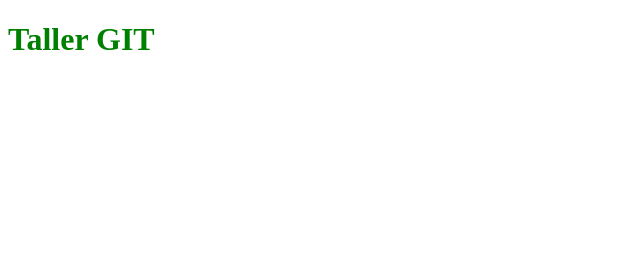
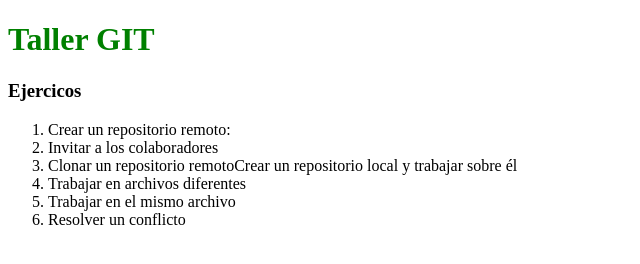
Before and after one commit to facundoaorsi/Taller-GIT, a plain HTML site: page index.html in a window 1280 px wide. Shown: the whole page, without its empty margins (0-640 px from the left). Drawn offline with Linux system fonts and the light colour scheme.

Commit message:
Listado de ejercicios

```diff
--- a/index.html
+++ b/index.html
@@ -1,15 +1,29 @@
 <!DOCTYPE html>
 <html lang="en">
-<head>
-    <meta charset="UTF-8">
-    <meta http-equiv="X-UA-Compatible" content="IE=edge">
-    <meta name="viewport" content="width=device-width, initial-scale=1.0">
+  <head>
+    <meta charset="UTF-8" />
+    <meta http-equiv="X-UA-Compatible" content="IE=edge" />
+    <meta name="viewport" content="width=device-width, initial-scale=1.0" />
     <title>Document</title>
-    <link rel="stylesheet" href="style.css">
-</head>
-<body>
+    <link rel="stylesheet" href="style.css" />
+  </head>
+  <body>
     <h1>Taller GIT</h1>
 
+    <h3>Ejercicos</h3>
+
+    <ol>
+      <li>Crear un repositorio remoto:</li>
+      <li>Invitar a los colaboradores</li>
+      <li>
+        Clonar un repositorio remotoCrear un repositorio local y trabajar sobre
+        él
+      </li>
+      <li>Trabajar en archivos diferentes</li>
+      <li>Trabajar en el mismo archivo</li>
+      <li>Resolver un conflicto</li>
+    </ol>
+
     <script src="./script.js"></script>
-</body>
+  </body>
 </html>
```
